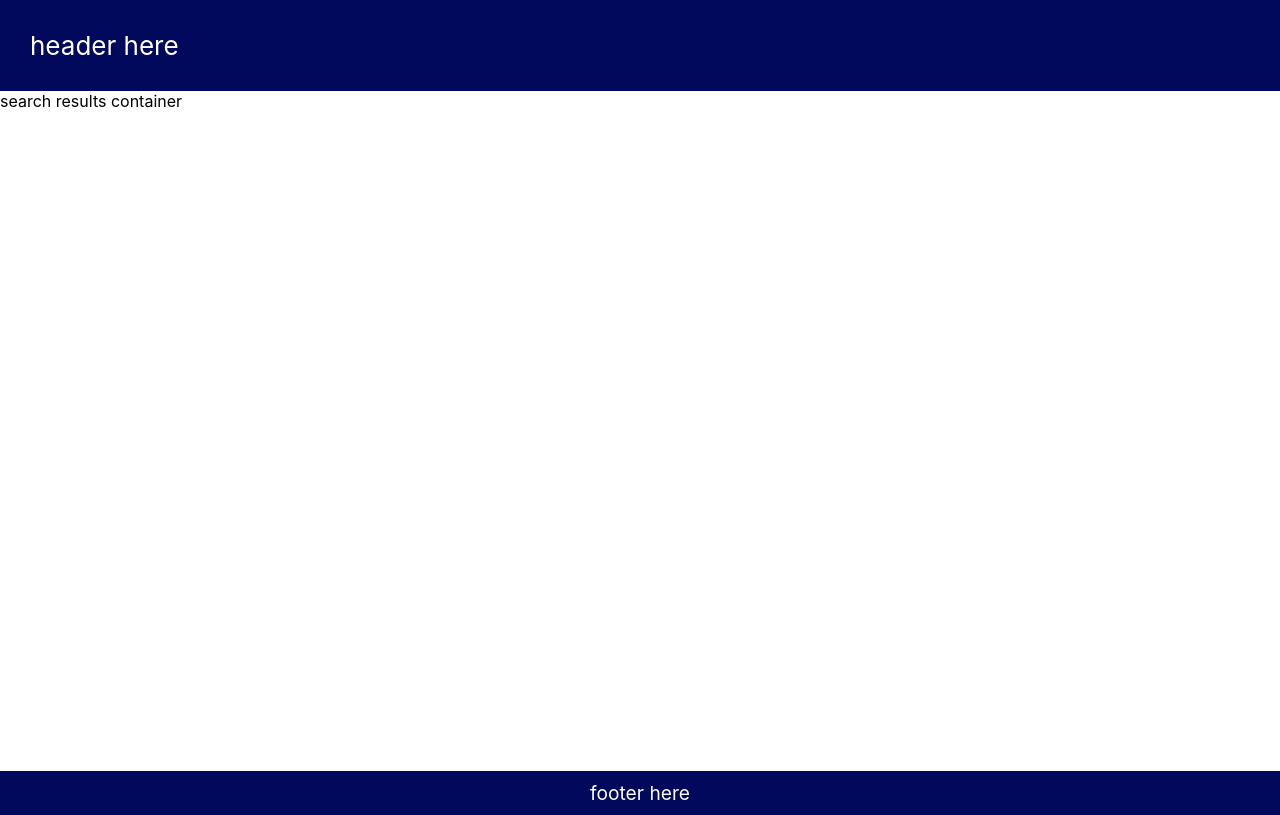
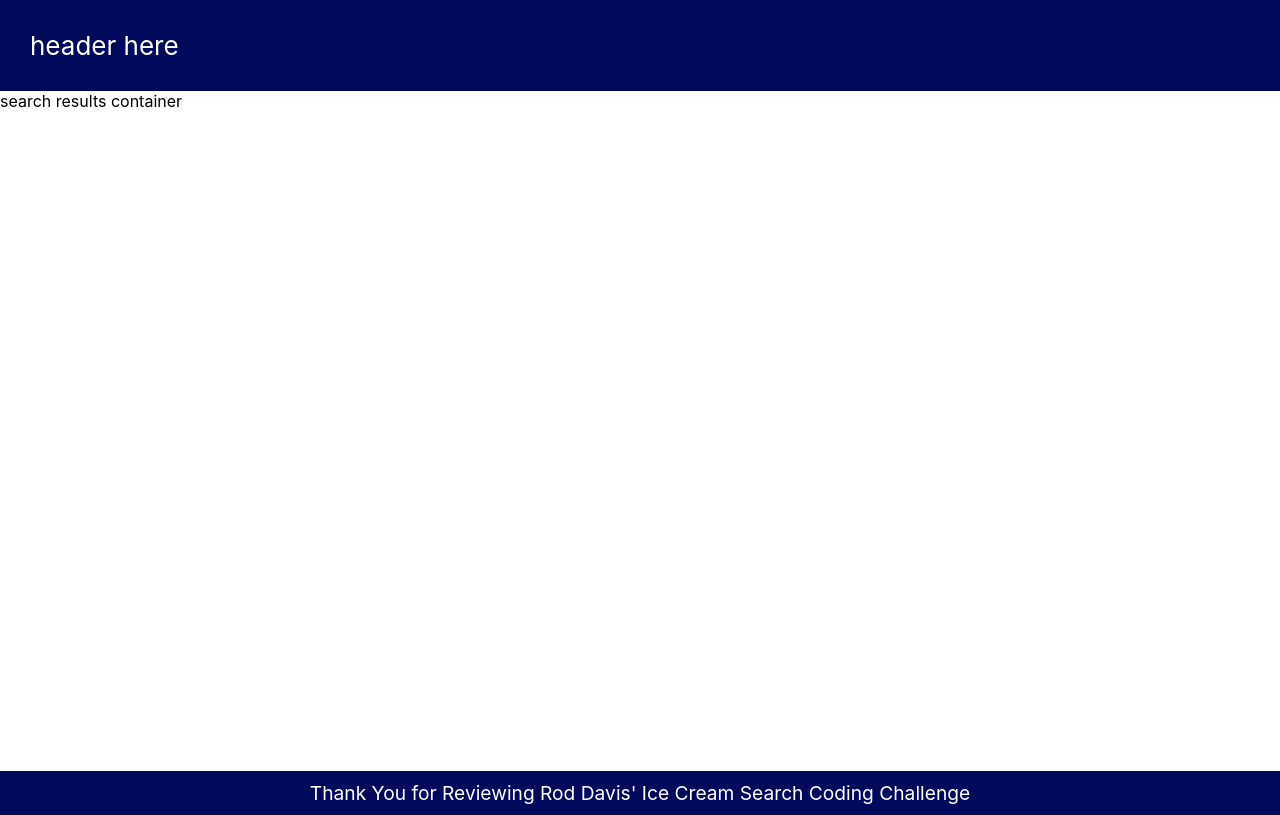
Before and after one commit to roddavis9/rod-davis-ice-cream-search, a React (Create React App) app: page / in a window 1280 px wide. Built offline with nearby package versions, Linux system fonts and the light colour scheme.

Commit message:
feature/footer -- added footer text (#3)

```diff
--- a/src/components/Footer/Footer.js
+++ b/src/components/Footer/Footer.js
@@ -5,7 +5,7 @@ const Footer = () => {
 
     return (
         <div className="footerContainer">
-            footer here
+            Thank You for Reviewing Rod Davis' Ice Cream Search Coding Challenge
         </div>
     )
 }
```
